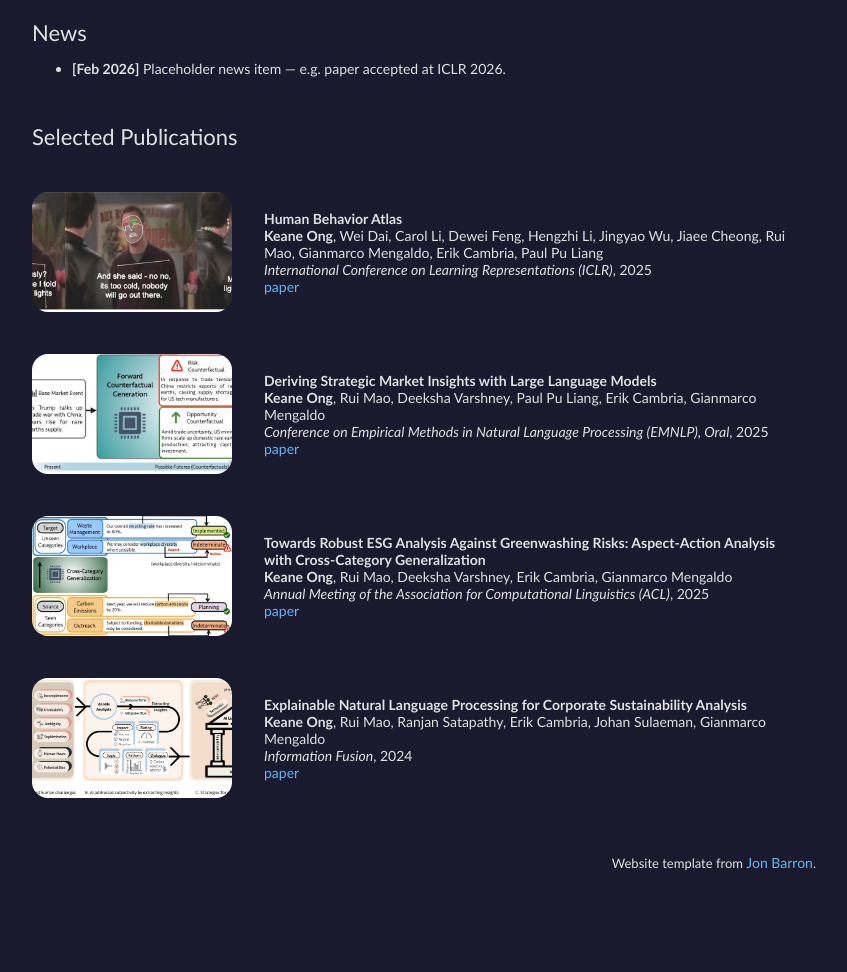
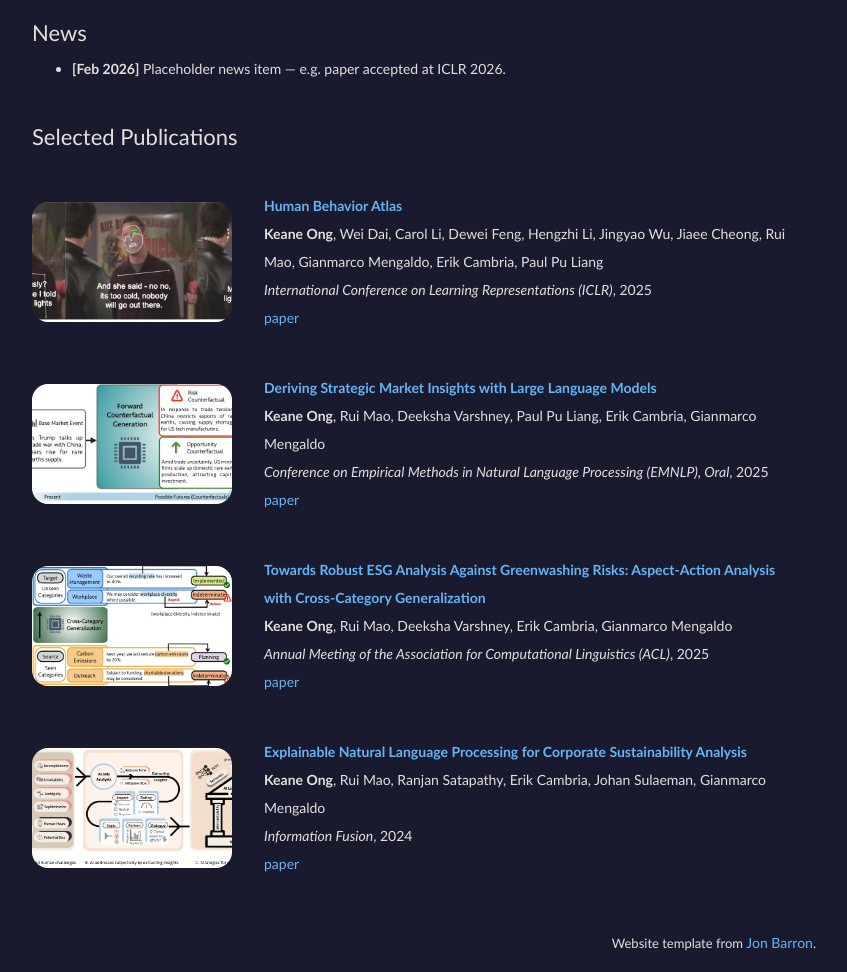
Before and after one commit to keanepotato/keanepotato.github.io, a plain HTML site: page index.html in a window 1280 px wide. Shown: the part 627-1599 px from the top of the page, without its empty margins (224-1071 px from the left). Before the commit the page ends 1519 px from the top, so only its background shows below. Drawn offline with Linux system fonts and the light colour scheme.

Commit message:
Blue paper titles, increased spacing between publication details
Co-Authored-By: Claude Opus 4.6 <noreply@anthropic.com>

```diff
--- a/index.html
+++ b/index.html
@@ -73,7 +73,7 @@
               <td style="padding:16px;width:25%;vertical-align:middle">
                 <div class="paper-thumb-container"><img src="images/human_behavior_atlas.jpg" alt="paper thumbnail"></div>
               </td>
-              <td style="padding:16px;width:75%;vertical-align:middle">
+              <td style="padding:16px;width:75%;vertical-align:middle" class="paper-details">
                 <span class="papertitle">Human Behavior Atlas</span>
                 <br>
                 <strong>Keane Ong</strong>, Wei Dai, Carol Li, Dewei Feng, Hengzhi Li, Jingyao Wu, Jiaee Cheong, Rui Mao, Gianmarco Mengaldo, Erik Cambria, Paul Pu Liang
@@ -88,7 +88,7 @@
               <td style="padding:16px;width:25%;vertical-align:middle">
                 <div class="paper-thumb-container"><img src="images/forward_counterfactual.jpg" alt="paper thumbnail"></div>
               </td>
-              <td style="padding:16px;width:75%;vertical-align:middle">
+              <td style="padding:16px;width:75%;vertical-align:middle" class="paper-details">
                 <span class="papertitle">Deriving Strategic Market Insights with Large Language Models</span>
                 <br>
                 <strong>Keane Ong</strong>, Rui Mao, Deeksha Varshney, Paul Pu Liang, Erik Cambria, Gianmarco Mengaldo
@@ -103,7 +103,7 @@
               <td style="padding:16px;width:25%;vertical-align:middle">
                 <div class="paper-thumb-container"><img src="images/robust_greenwashing.jpg" alt="paper thumbnail"></div>
               </td>
-              <td style="padding:16px;width:75%;vertical-align:middle">
+              <td style="padding:16px;width:75%;vertical-align:middle" class="paper-details">
                 <span class="papertitle">Towards Robust ESG Analysis Against Greenwashing Risks: Aspect-Action Analysis with Cross-Category Generalization</span>
                 <br>
                 <strong>Keane Ong</strong>, Rui Mao, Deeksha Varshney, Erik Cambria, Gianmarco Mengaldo
@@ -118,7 +118,7 @@
               <td style="padding:16px;width:25%;vertical-align:middle">
                 <div class="paper-thumb-container"><img src="images/xnlp_corporate_sustainability.jpg" alt="paper thumbnail"></div>
               </td>
-              <td style="padding:16px;width:75%;vertical-align:middle">
+              <td style="padding:16px;width:75%;vertical-align:middle" class="paper-details">
                 <span class="papertitle">Explainable Natural Language Processing for Corporate Sustainability Analysis</span>
                 <br>
                 <strong>Keane Ong</strong>, Rui Mao, Ranjan Satapathy, Erik Cambria, Johan Sulaeman, Gianmarco Mengaldo
--- a/stylesheet.css
+++ b/stylesheet.css
@@ -106,6 +106,11 @@ h2 {
   font-family: 'Lato', Verdana, Helvetica, sans-serif;
   font-size: 14px;
   font-weight: 700;
+  color: #64b5f6;
+}
+
+.paper-details {
+  line-height: 2.0;
 }
 
 .name {
```
